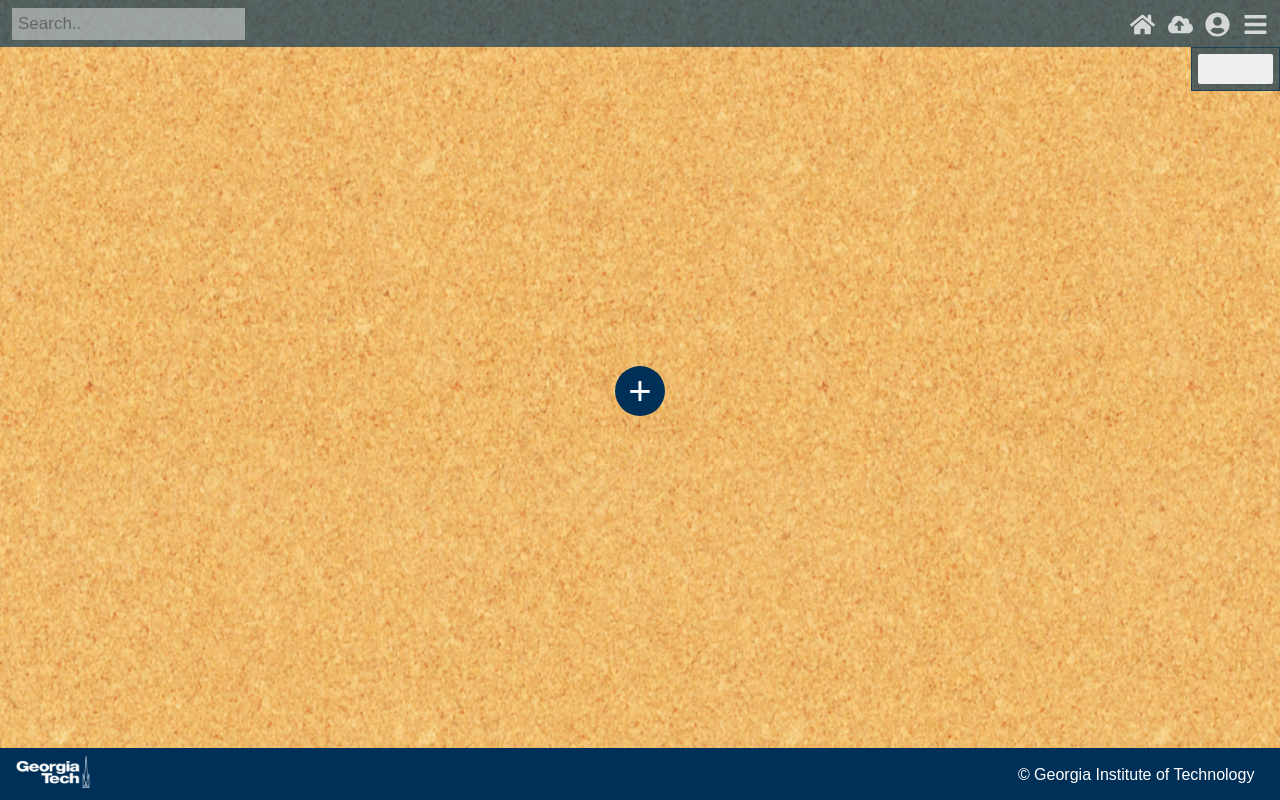
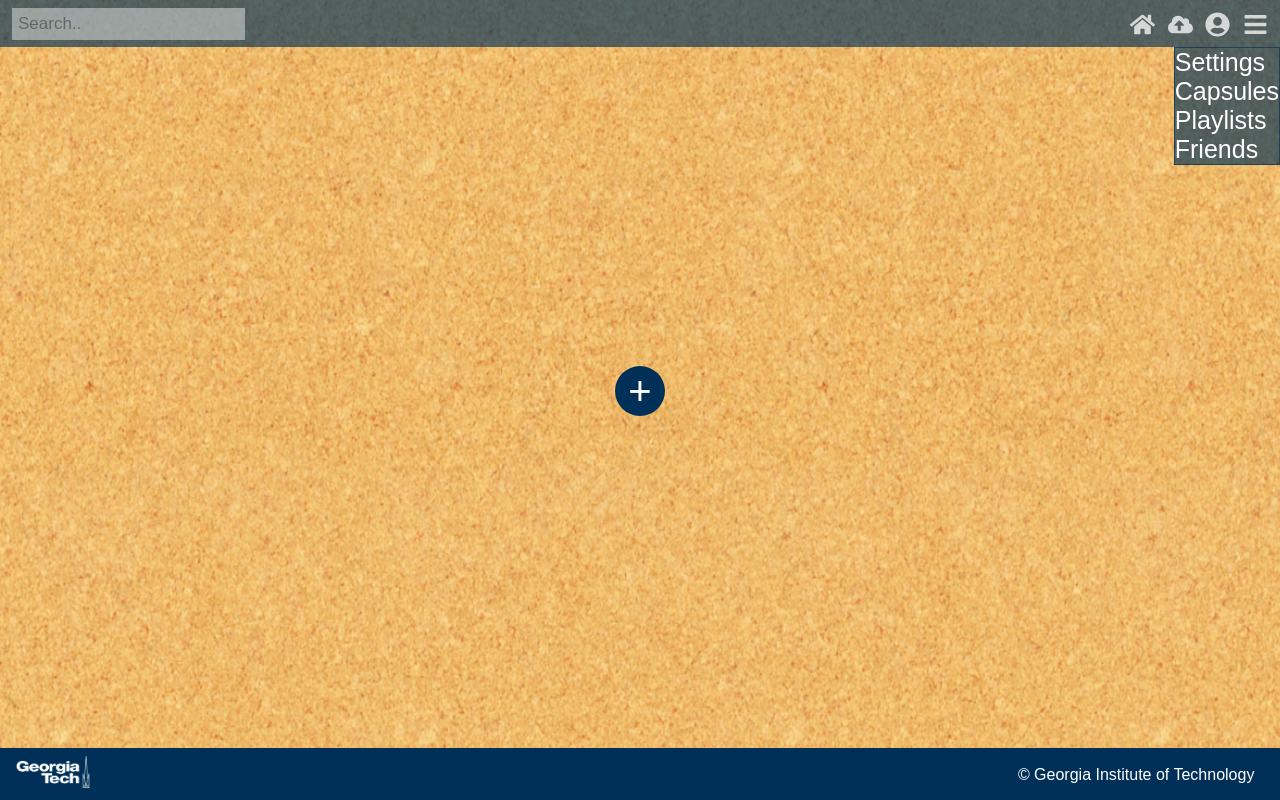
Before and after one commit to kscharm/digital-time-capsule, a React (Create React App) app: page /personalCapsule in a window 1280 px wide. Both pictures are taken after a click on the icon 1142 px from the left and 24 px from the top of the page. Built offline with nearby package versions, Linux system fonts and the light colour scheme.

Commit message:
Added more to the dropdown

```diff
--- a/src/components/NavBar/index.jsx
+++ b/src/components/NavBar/index.jsx
@@ -1,11 +1,29 @@
 import React, { Component } from 'react';
 import './style.css';
 import Search from '../Search'
-import { FaHome, FaCloudUploadAlt, FaUserCircle, FaBars } from 'react-icons/fa';
+import {
+  FaHome,
+  FaCloudUploadAlt,
+  FaUserCircle,
+  FaBars,
+  FaUsers,
+  FaCog,
+  FaMusic,
+  FaArchive
+} from 'react-icons/fa';
 
-const OurButtons = (props) => {
+const Menu = (props) => {
+  let contents = [];
+  if (props.options) {
+    contents = props.options.map(option => (
+      <span className="menuItem" key={option}>{option}</span>
+    ));
+  }
+
   return (
-      <button onClick={props.buttonAction} className={ `our-btn-default our-btn-${props.buttonType}` }>{props.buttonText}</button>
+      <div>
+        {contents}
+      </div>
   );
 };
 
@@ -15,16 +33,12 @@ export default class NavBar extends Component {
   }
 
   state = {
-    showDropDown: false,
-  }
-
-  handleLoading = (isLoading) => {
-    this.setState({isLoading: isLoading});
+    showMenu: false,
   }
 
   dropMenu = () => {
     console.log('hello');
-    this.setState({showDropDown: true});
+    this.setState({showMenu: !this.state.showMenu});
   }
 
   render() {
@@ -40,8 +54,8 @@ export default class NavBar extends Component {
               <FaUserCircle className='icon' onClick={() => { this.dropMenu('user')}} />
               <div className='dropDown'>
                 <FaBars className='icon' onClick={() => {this.dropMenu('menu')}} />
-                <div className='dropDown-content'>
-                  {this.state.showDropDown ? <OurButtons/> : null}
+                <div className='dropDown-content' style={this.state.showMenu ? {display: 'block'} : {display: 'none'}} >
+                  {this.state.showMenu ? <Menu options={['Settings', 'Capsules', 'Playlists', 'Friends']} /> : null }
                 </div>
               </div>
             </div>
--- a/src/components/NavBar/style.css
+++ b/src/components/NavBar/style.css
@@ -39,3 +39,6 @@
 .icon:active {
     opacity: 1;
 }
+.menuItem {
+    display: block;
+}
```
